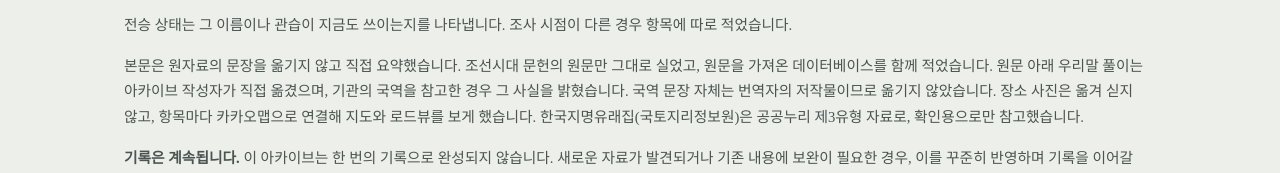
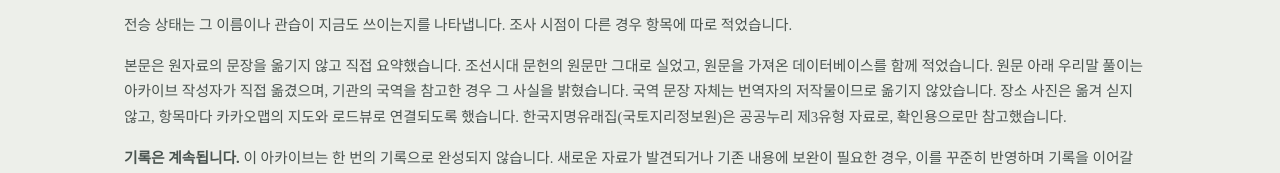
Before and after one commit to ireum-jari/ireum-jari.github.io, a plain HTML site: page index.html in a window 1280 px wide. Shown: the part 4167-4340 px from the top of the page. Drawn offline with Linux system fonts and the light colour scheme; a web font is replaced by a local one.

Commit message:
Add files via upload

```diff
--- a/index.html
+++ b/index.html
@@ -201,7 +201,7 @@ footer dt{font-family:var(--font-han);font-weight:900}
       <dt class="g-C">C</dt><dd>근거가 약함 — 근현대 자료뿐이거나, 원래 출처를 아직 확인하지 못함</dd>
     </dl>
     <p>전승 상태는 그 이름이나 관습이 지금도 쓰이는지를 나타냅니다. 조사 시점이 다른 경우 항목에 따로 적었습니다.</p>
-    <p>본문은 원자료의 문장을 옮기지 않고 직접 요약했습니다. 조선시대 문헌의 원문만 그대로 실었고, 원문을 가져온 데이터베이스를 함께 적었습니다. 원문 아래 우리말 풀이는 아카이브 작성자가 직접 옮겼으며, 기관의 국역을 참고한 경우 그 사실을 밝혔습니다. 국역 문장 자체는 번역자의 저작물이므로 옮기지 않았습니다. 장소 사진은 옮겨 싣지 않고, 항목마다 카카오맵으로 연결해 지도와 로드뷰를 보게 했습니다. 한국지명유래집(국토지리정보원)은 공공누리 제3유형 자료로, 확인용으로만 참고했습니다.</p>
+    <p>본문은 원자료의 문장을 옮기지 않고 직접 요약했습니다. 조선시대 문헌의 원문만 그대로 실었고, 원문을 가져온 데이터베이스를 함께 적었습니다. 원문 아래 우리말 풀이는 아카이브 작성자가 직접 옮겼으며, 기관의 국역을 참고한 경우 그 사실을 밝혔습니다. 국역 문장 자체는 번역자의 저작물이므로 옮기지 않았습니다. 장소 사진은 옮겨 싣지 않고, 항목마다 카카오맵의 지도와 로드뷰로 연결되도록 했습니다. 한국지명유래집(국토지리정보원)은 공공누리 제3유형 자료로, 확인용으로만 참고했습니다.</p>
     <p><strong>기록은 계속됩니다.</strong> 이 아카이브는 한 번의 기록으로 완성되지 않습니다. 새로운 자료가 발견되거나 기존 내용에 보완이 필요한 경우, 이를 꾸준히 반영하며 기록을 이어갈 예정입니다. 지금의 기록에 머무르지 않고, 앞으로도 계속 채워 나가는 아카이브가 되고자 합니다.<br><span class="cl">아카이브 내용 수정 문의 :</span> <span class="cl">인스타그램 @ireum_jari_archive</span> / <span class="cl">이메일 <a href="mailto:ireum.jari@gmail.com">ireum.jari@gmail.com</a></span></p>
     <p>현재 33개 항목 · 마지막 수정 2026년 11월 24일</p>
   </div>
```
